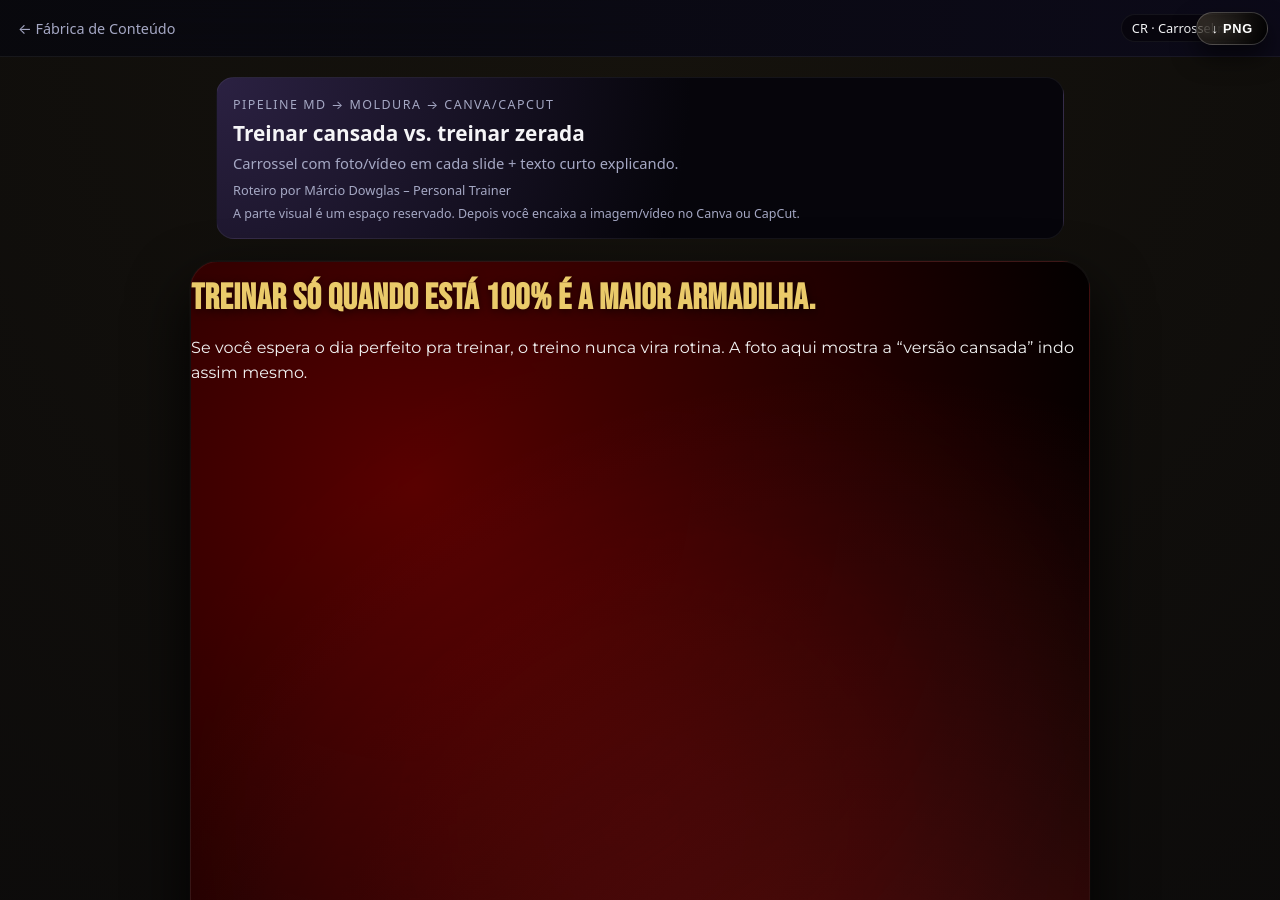
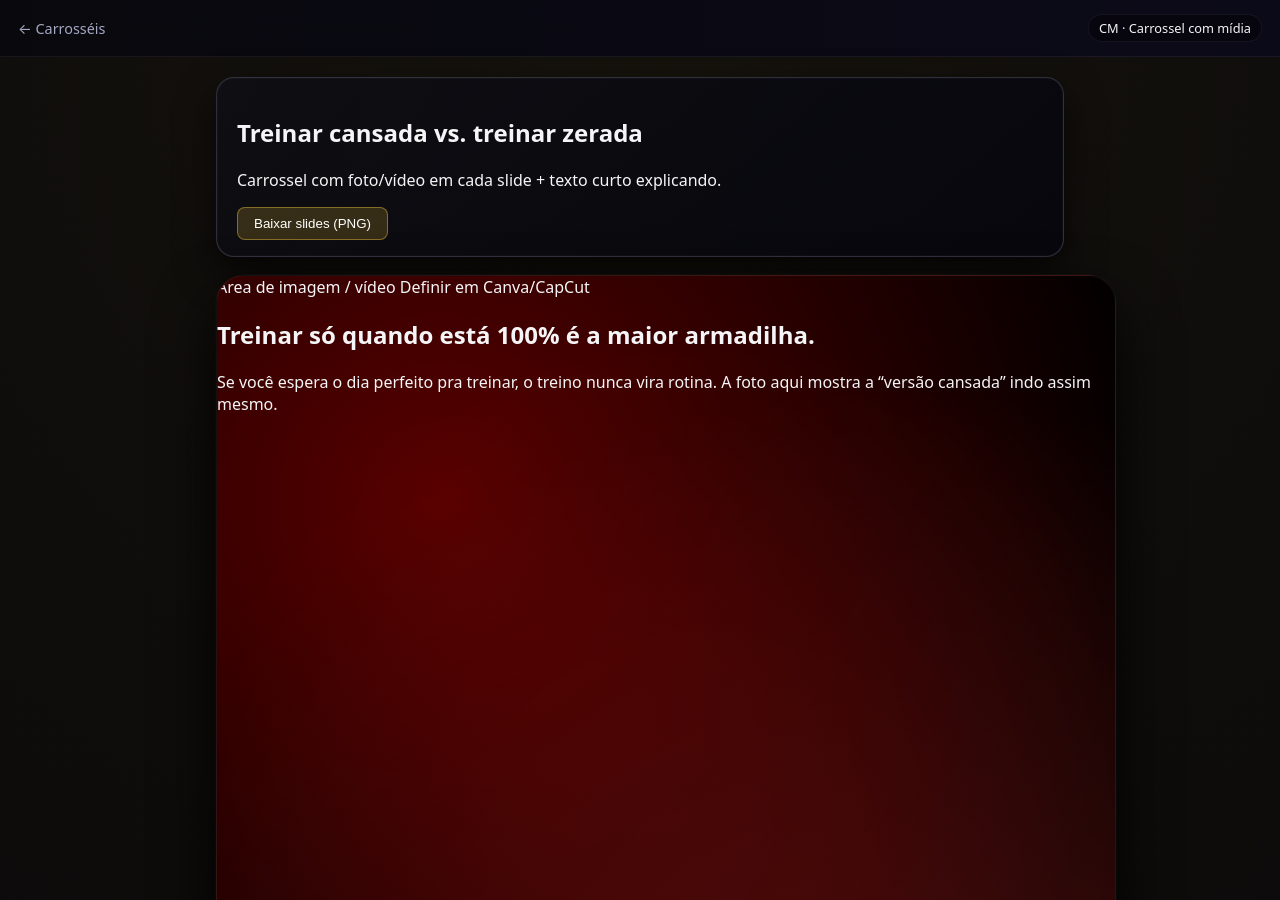
Before and after one commit to mbritodowglas-collab/fabrica-conteudo, a Jekyll site: the page built from content/carrossel-media/teste-post.md, in a window 1280 px wide and 900 px high. Built offline with Jekyll 4.4.1, drawn with Linux system fonts in a browser that asks for light colours; some of the changed text lies outside the part shown.

Commit message:
Atualizar o carrossel-media.html

```diff
--- a/_layouts/carrossel-media.html
+++ b/_layouts/carrossel-media.html
@@ -4,100 +4,98 @@
 <html lang="pt-BR">
 <head>
   <meta charset="utf-8">
-  <title>{{ page.title }} · Carrossel mídia · Fábrica de Conteúdo</title>
+  <title>{{ page.title }} · Carrossel com mídia · Fábrica de Conteúdo</title>
   <meta name="viewport" content="width=device-width, initial-scale=1">
   <link rel="stylesheet" href="{{ '/assets/css/style.css' | relative_url }}">
 </head>
-<body class="fc-body fc-body--carrossel fc-body--carrossel-media">
+<body class="fc-body fc-body--carrossel">
 
   <header class="fc-topbar">
-    <a class="fc-topbar__back" href="{{ '/' | relative_url }}">← Fábrica de Conteúdo</a>
-    <span class="fc-topbar__badge">CR · Carrossel mídia</span>
+    <a class="fc-topbar__back" href="{{ '/carrosseis.html' | relative_url }}">← Carrosséis</a>
+    <span class="fc-topbar__badge">CM · Carrossel com mídia</span>
   </header>
 
-  <!-- Botão fixo de download (mesmo fluxo do carrossel padrão) -->
-  <button
-    id="download-carrossel"
-    class="fc-download-fixed"
-    type="button">
-    ↓ PNG
+  <main class="fc-main fc-main--carrossel">
+    <section class="fc-section fc-section--carrossel-head">
+      <div class="fc-section__intro">
+        <h1 class="fc-page-title">{{ page.title }}</h1>
+        {% if page.tagline %}
+          <p class="fc-page-subtitle">{{ page.tagline }}</p>
+        {% endif %}
+      </div>
+
+      <button id="download-carrossel" class="fc-btn fc-btn--primary">
+        Baixar slides (PNG)
       </button>
+    </section>
 
-  <main class="fc-main fc-main--carrossel">
-    <section class="fc-hero">
-      <div class="fc-hero__tag">Pipeline MD → Moldura → Canva/CapCut</div>
-      <h1 class="fc-hero__title">{{ page.title }}</h1>
-      {% if page.tagline %}
-        <p class="fc-hero__subtitle">{{ page.tagline }}</p>
-      {% endif %}
-      {% if page.autor %}
-        <p class="fc-hero__meta">Roteiro por {{ page.autor }}</p>
-      {% endif %}
-      <p class="fc-hero__hint">
-        A parte visual é um espaço reservado. Depois você encaixa a imagem/vídeo no Canva ou CapCut.
-      </p>
-    </section>
+    <section class="fc-carousel fc-carousel--media">
 
       {% assign slides = page.slides | default: empty %}
       {% if slides and slides.size > 0 %}
-      <section class="fc-slides fc-slides--media">
+
         {% for s in slides %}
-          {% assign pos = s.posicao | default: 'bottom' %}
+          {% assign pos = s.posicao_texto | default: 'bottom' %}
 
-          <!--
-            fc-slide--media-bottom  = faixa de texto embaixo
-            fc-slide--media-top     = faixa de texto em cima
-          -->
-          <article class="fc-slide slide fc-slide--media fc-slide--media-{{ pos }}">
-
-            <!-- Área reservada para IMAGEM/VÍDEO (você substitui depois no Canva/CapCut) -->
-            <div class="fc-slide__media">
-              <div class="fc-slide__img fc-slide__img--placeholder"></div>
+          <!-- Cada SECTION é um slide 4:5 pronto pra exportar -->
+          <section class="fc-slide fc-slide--media slide">
+            <article class="cm-card">
+              {% if pos == 'top' %}
+                <div class="cm-card__text cm-card__text--top">
+                  {% if s.hook %}
+                    <h2 class="cm-card__hook">{{ s.hook }}</h2>
+                  {% endif %}
+                  {% if s.texto %}
+                    <div class="cm-card__body">
+                      {{ s.texto | markdownify }}
                     </div>
-
-            <!-- Faixa de texto -->
-            <div class="fc-slide__overlay">
-              {% if s.tipo %}
-                <div class="fc-slide__pill fc-slide__pill--media">
-                  {{ s.tipo }} · #{{ forloop.index }}
+                  {% endif %}
                 </div>
               {% endif %}
 
+              <div class="cm-card__media">
+                {% if s.midia %}
+                  <!-- Aqui você troca a mídia no Canva/CapCut; o src é só referência -->
+                  <div class="cm-card__media-placeholder">
+                    <span class="cm-card__media-label">Área de imagem / vídeo</span>
+                    <span class="cm-card__media-path">{{ s.midia }}</span>
+                  </div>
+                  {#
+                  Exemplo se quiser já pré-visualizar:
+                  <img src="{{ s.midia | relative_url }}" alt="{{ s.hook | default: page.title }}">
+                  #}
+                {% else %}
+                  <div class="cm-card__media-placeholder">
+                    <span class="cm-card__media-label">Área de imagem / vídeo</span>
+                    <span class="cm-card__media-path">Definir em Canva/CapCut</span>
+                  </div>
+                {% endif %}
+              </div>
+
+              {% if pos != 'top' %}
+                <div class="cm-card__text cm-card__text--bottom">
                   {% if s.hook %}
-                <h2 class="fc-slide__hook fc-slide__hook--media">
-                  {{ s.hook | newline_to_br }}
-                </h2>
+                    <h2 class="cm-card__hook">{{ s.hook }}</h2>
                   {% endif %}
-
                   {% if s.texto %}
-                <div class="fc-slide__text fc-slide__text--media">
+                    <div class="cm-card__body">
                       {{ s.texto | markdownify }}
                     </div>
                   {% endif %}
+                </div>
+              {% endif %}
+            </article>
+          </section>
 
-              {% if s.cta %}
-                <p class="fc-slide__cta fc-slide__cta--media">
-                  {{ s.cta | newline_to_br }}
-                </p>
+        {% endfor %}
+
+      {% else %}
+        <p>Este carrossel ainda não possui slides configurados.</p>
       {% endif %}
-            </div>
-          </article>
-        {% endfor %}
+
     </section>
-    {% else %}
-      <section class="fc-empty">
-        <p>Nenhum slide encontrado. Defina a lista <code>slides:</code> no front matter deste arquivo.</p>
-      </section>
-    {% endif %}
   </main>
 
-  <footer class="fc-footer">
-    <p>Fábrica de Conteúdo · Moldura de carrossel para encaixar imagem em Canva/CapCut.</p>
-  </footer>
-
-  <!-- JS de captura (mesmo do carrossel padrão) -->
-  <script src="https://cdn.jsdelivr.net/npm/html2canvas@1.4.1/dist/html2canvas.min.js"></script>
   <script src="{{ '/assets/js/carrossel.js' | relative_url }}"></script>
-
 </body>
 </html>
```
Lines whose indentation alone changed are shown as unchanged.
